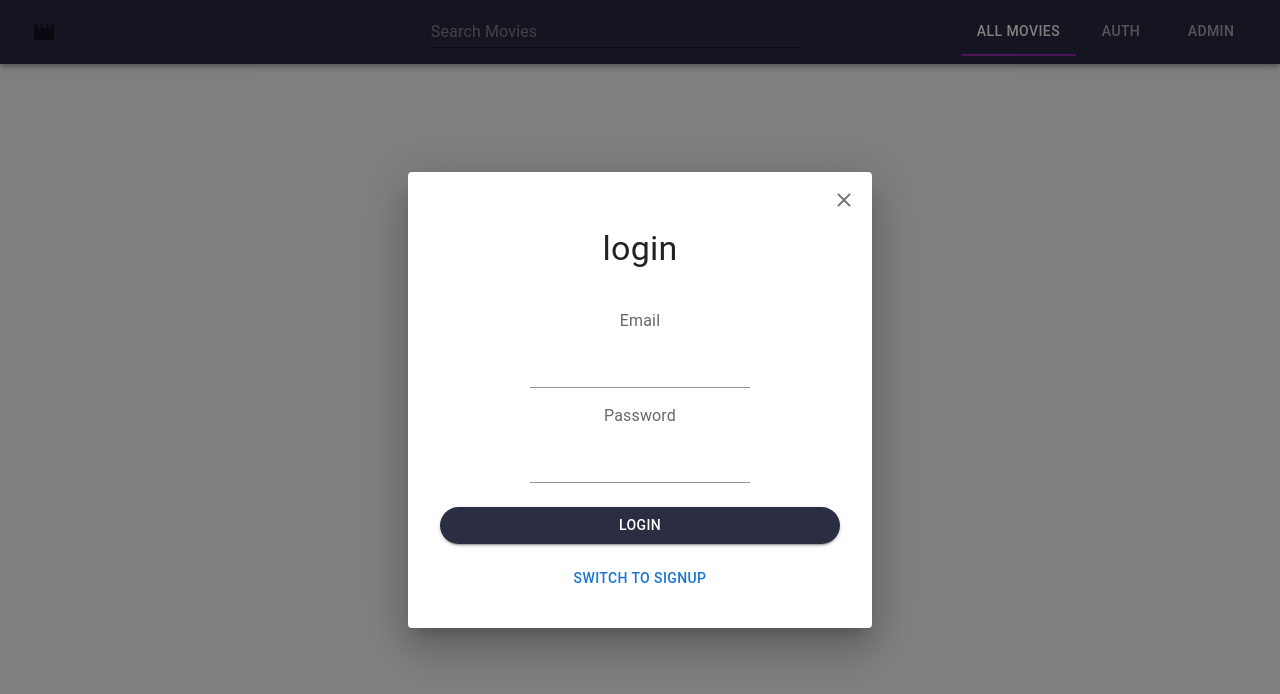
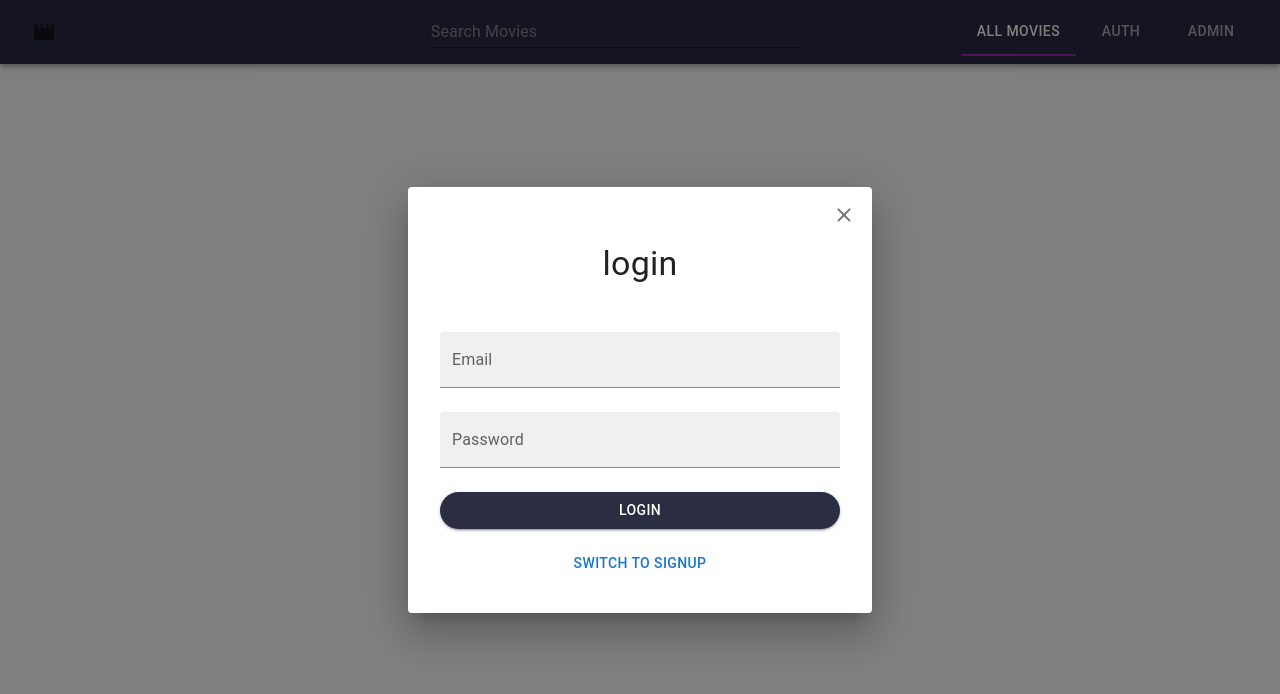
Before and after one commit to arulkumararul2000/Movie-Booking-Application-MERN, a React (Create React App) app in the folder movies/: page /auth in a window 1280 px wide. Shown: the top 694 px of the page. Built offline with nearby package versions, Linux system fonts and the light colour scheme; no server answers.

Commit message:
textfield change

```diff
--- a/movies/src/components/auth/AuthForm.js
+++ b/movies/src/components/auth/AuthForm.js
@@ -39,16 +39,16 @@ const AuthForm = ({onSubmit ,isAdmin }) => {
     </Typography>
     <form onSubmit={handleSubmit}>
         <Box display="flex" justifyContent={'center'} flexDirection='column' width={400} margin='auto' alignItems={'center'} padding={4}>
-           { !isAdmin &&isSignup &&<><FormLabel sx={labelStyle}>Name</FormLabel>
-            <TextField  value={inputs.name} onChange={handleChange}  variant='standard' margin='normal'  type={'text'} name='name'/> </>
+           { !isAdmin &&isSignup &&<>
+            <TextField  value={inputs.name} onChange={handleChange} label='Name'  variant='filled' fullWidth margin='normal'  type={'text'} name='name'/> </>
 
             }
 
 
-            <FormLabel sx={labelStyle}>Email</FormLabel>
-            <TextField value={inputs.email} onChange={handleChange} variant='standard' margin='normal'  type={'email'} name='email'/>
-            <FormLabel sx={labelStyle}>Password</FormLabel>
-            <TextField  value={inputs.password} onChange={handleChange}  variant='standard' margin='normal'  type={'password'} name='password'/>
+
+            <TextField value={inputs.email} onChange={handleChange} label='Email' variant='filled' fullWidth margin='normal'  type={'email'} name='email'/>
+
+            <TextField  value={inputs.password} onChange={handleChange} label='Password' fullWidth variant='filled' margin='normal'  type={'password'} name='password'/>
             <Button sx={{mt:2,borderRadius:10,bgcolor:'#2b2d42'}}type="submit" fullWidth variant='contained'> {isSignup?'Signup':'login'} </Button>
      {  !isAdmin &&    ( <Button onClick={()=>{
                 setisSignup(!isSignup)
```
